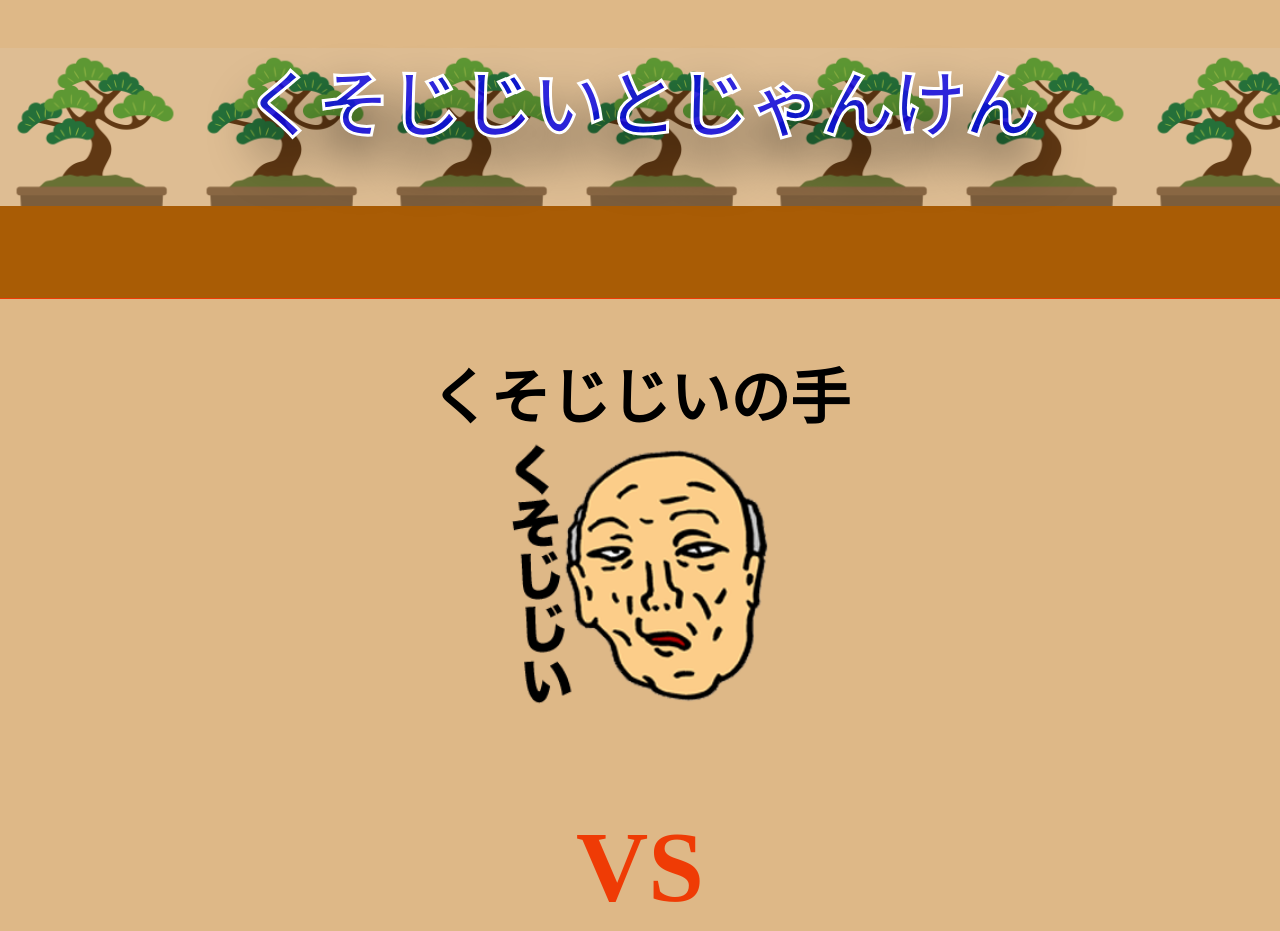
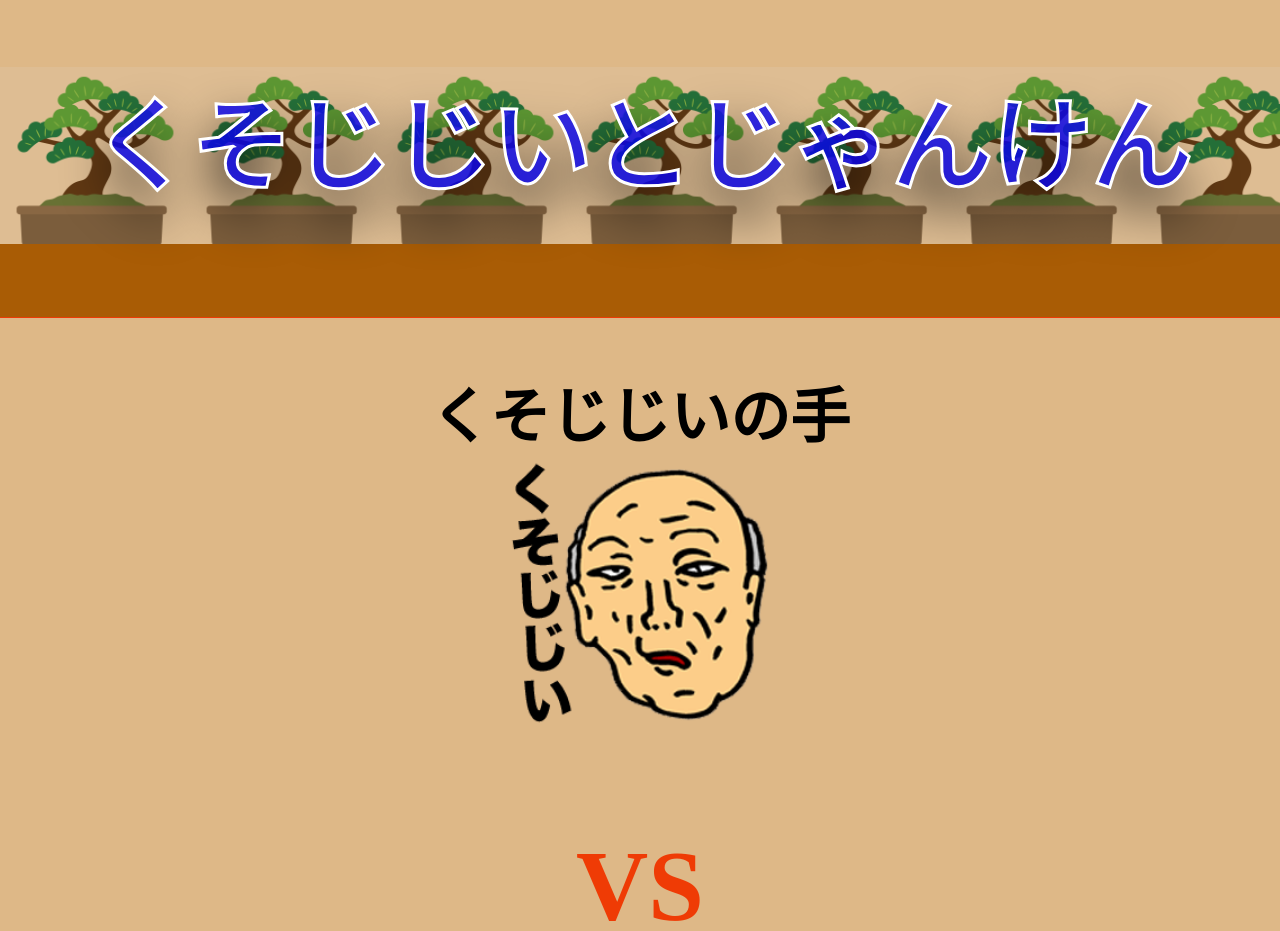
Before and after one commit to m-35/kadaio1_janken_2024-dev27-35, a plain HTML site: page index.html in a window 1280 px wide. Shown: the top 931 px of the page. Drawn offline with nearby package versions, Linux system fonts and the light colour scheme.

Commit message:
Update style.css
vminではやはり具合が悪かったのでもとのpxに戻しました

```diff
--- a/style.css
+++ b/style.css
@@ -26,7 +26,7 @@ header{
 
 /* ヘッダータイトルのスライドイン */
 h1{
-  font-size: 9vmin;
+  font-size: 100px;
   font-weight:bold;
   font-family: sans-serif;
   height: 100px;
```
